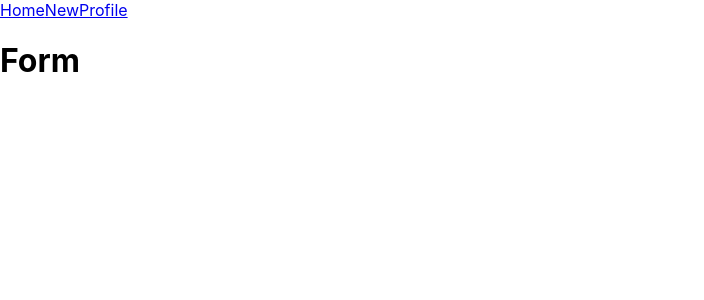
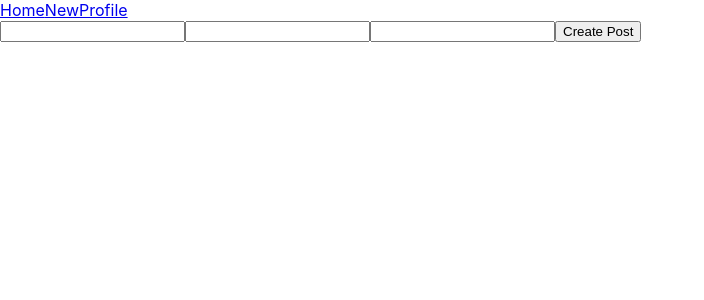
Before and after one commit to mitchellp0709/TravelBlog-p4-Frontend, a React (Create React App) app: page /new in a window 1280 px wide. Shown: the top 300 px of the page, without its empty margins (0-704 px from the left). Built offline with nearby package versions, Linux system fonts and the light colour scheme; no server answers.

Commit message:
I think the new is working, server is becomming a problem

```diff
--- a/src/App.js
+++ b/src/App.js
@@ -16,6 +16,12 @@ function App() {
 
   const [posts, setPosts] = useState([]);
 
+  const nullPost = {
+    name: "",
+    description: "",
+    image:""
+  }
+
   ////////////////////////////////////
   // Functions
   ////////////////////////////////////
@@ -24,6 +30,17 @@ function App() {
     const response = await fetch(url)
     const data = await response.json()
     setPosts(data)
+  }
+
+  const addPost = async (newPost) => {
+    await fetch(url, {
+      method: "post",
+      headers: {
+        "Content-Type": "application/json",
+      },
+      body: JSON.stringify(newPost)
+    })
+    getPosts()
   }
 
   useEffect(() => {getPosts() },[])
@@ -36,7 +53,11 @@ function App() {
         <Route path="/" element={<AllPosts posts={posts} />} />
         <Route path="/post/:id" element={<SinglePost posts={posts} />} />
         <Route path="/edit" element={<Form />} />
-        <Route path="/new" element={<Form />} />
+        <Route path="/new" element={<Form
+          initialPost={nullPost}
+          handleSubmit={addPost}
+          buttonLabel="Create Post"
+        />} />
       </Routes>
     </div>
   );
--- a/src/pages/Form.js
+++ b/src/pages/Form.js
@@ -1,5 +1,53 @@
-const Form = (props) => {
-  return <h1>Form</h1>;
+import { useState } from "react";
+import { useNavigate } from "react-router-dom";
+
+
+const Form = ({ initialPost, handleSubmit, buttonLabel }) => {
+  //set navigat hook
+  const navigate = useNavigate()
+
+  //form state
+  const [formData, setFormData]=useState(initialPost)
+
+  //handleChange on the form
+  const handleChange = (event) => {
+    setFormData({ ...formData, [event.target.name]: event.target.value });
+  }
+
+  //Function to run when the form is submitted
+  const handleSubmission = (event) => {
+    event.preventDefault();
+    handleSubmit(formData);
+    navigate("/")
+  }
+
+
+  return (
+    <form onSubmit={handleSubmission}>
+      <input
+        type="text"
+        onChange={handleChange}
+        name="name"
+        value={formData.name}
+        placeholder={initialPost.name}
+      />
+      <input
+        type="text"
+        onChange={handleChange}
+        name="description"
+        value={formData.description}
+        placeholder={initialPost.description}
+      />
+      <input
+        type="text"
+        onChange={handleChange}
+        name="image"
+        value={formData.image}
+        placeholder={initialPost.image}
+      />
+      <input type="submit" value={buttonLabel}/>
+    </form>
+  );
 };
 
 export default Form;
--- a/src/pages/SinglePost.js
+++ b/src/pages/SinglePost.js
@@ -1,5 +1,22 @@
-const SinglePost = (props) => {
-  return <h1>SinglePost</h1>;
+import { useParams, Link } from "react-router-dom";
+
+
+const SinglePost = ({posts}) => {
+
+  const params = useParams()
+  const id = parseInt(params.id);
+
+  //find the correct post with id from params
+  const post = posts.find((p) =>  p.id === id )
+
+
+
+  return <div>
+    <h1>{post.name}</h1>
+    <img src={post.image} alt={`image of ${post.name}`} />
+    <p>{post.description}</p>
+    <Link to ="/"><button>Go Back</button></Link>
+  </div>
 };
 
 export default SinglePost;
```
